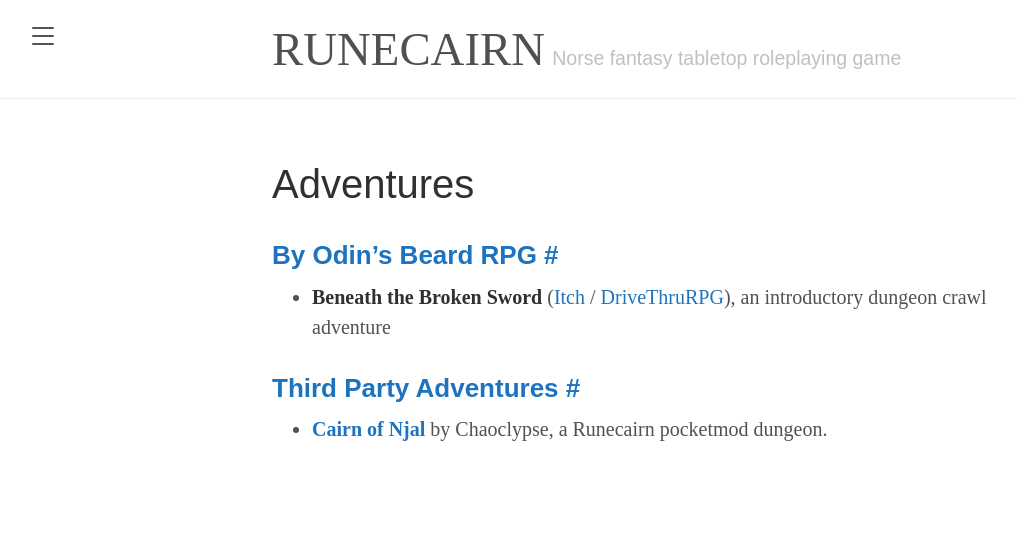
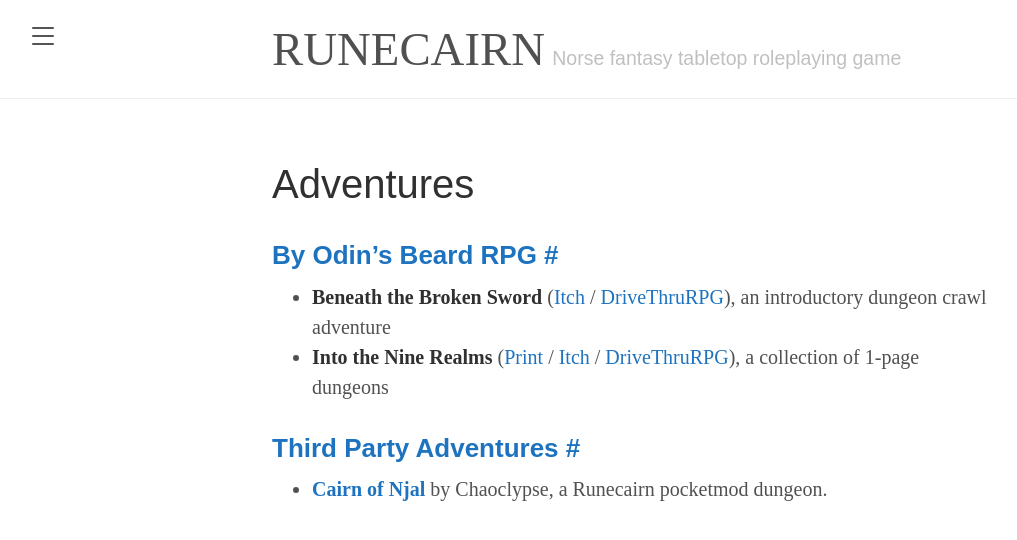
Before and after one commit to byodinsbeardrpg/byodinsbeardrpg.github.io, a Jekyll site: the page built from adventures.md, in a window 1280 px wide. Shown: the top 540 px of the page, without its empty margins (8-1025 px from the left). Built offline with Jekyll 4.4.1, drawn with Linux system fonts in a browser that asks for light colours; some web fonts are replaced.

Commit message:
Update adventures.md

```diff
--- a/adventures.md
+++ b/adventures.md
@@ -7,6 +7,7 @@
 ### By Odin's Beard RPG
 
 - **Beneath the Broken Sword** ([Itch](https://byodinsbeardrpg.itch.io/beneath-the-broken-sword) / [DriveThruRPG](https://www.drivethrurpg.com/product/370398/Runecairn-Beneath-the-Broken-Sword)), an introductory dungeon crawl adventure
+- **Into the Nine Realms** ([Print](https://shop.byodinsbeardrpg.com/products/runecairn-into-the-nine-realms) / [Itch](https://byodinsbeardrpg.itch.io/runecairn-into-the-nine-realms) / [DriveThruRPG](https://www.drivethrurpg.com/en/product/473440/Runecairn-Into-the-Nine-Realms?affiliate_id=1276420)), a collection of 1-page dungeons
 
 ### Third Party Adventures
 
```
